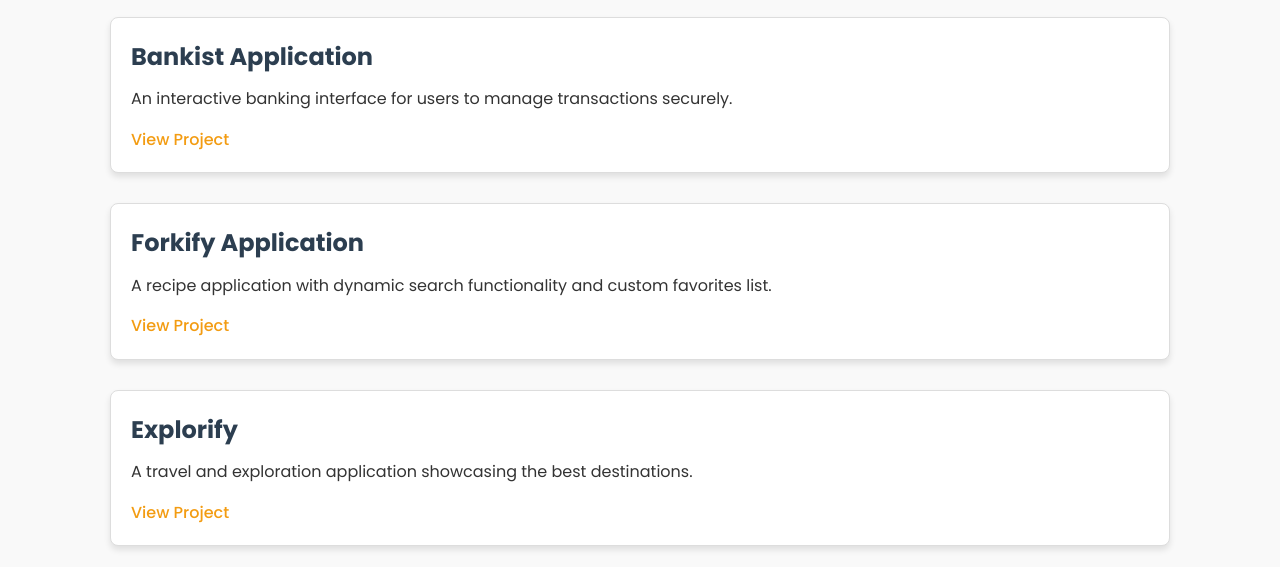
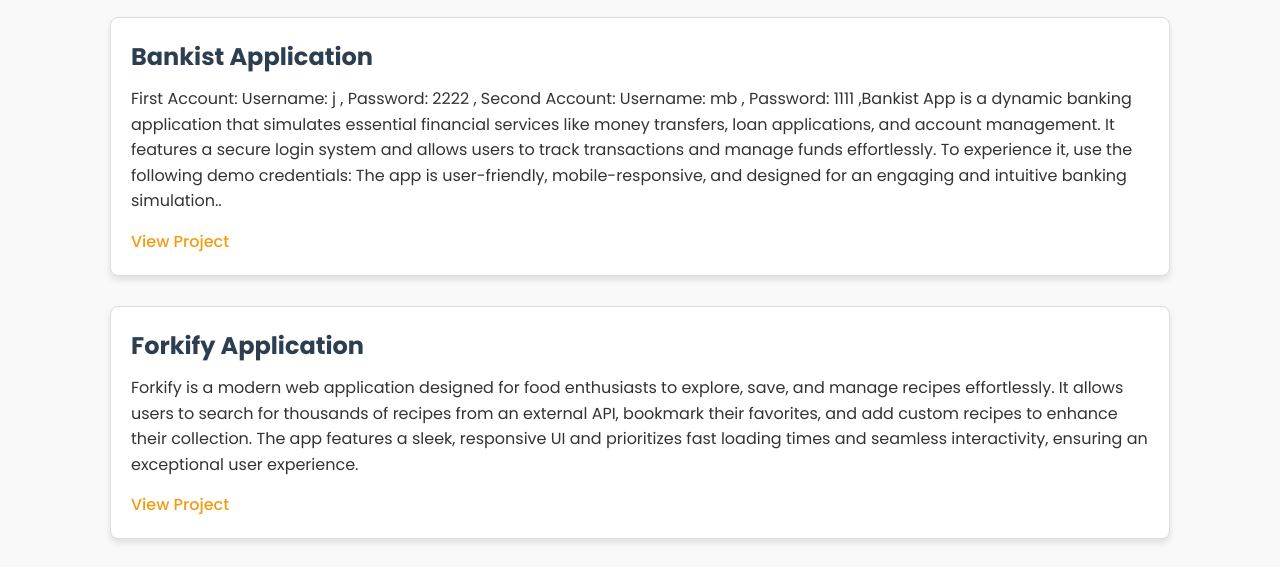
Before and after one commit to ManishBisht17/portfolio, a website: page index.html in a window 1280 px wide. Shown: the part 864-1431 px from the top of the page. Drawn offline with Linux system fonts and the light colour scheme.

Commit message:
Updated the code with new features/fixes

```diff
--- a/index.html
+++ b/index.html
@@ -228,13 +228,23 @@
     <div class="projects">
         <div class="project">
             <h3>Bankist Application</h3>
-            <p>An interactive banking interface for users to manage transactions securely.</p>
-            <a href="https://chimerical-druid-381540.netlify.app/">View Project</a>
+            <p>
+
+                First Account:
+                Username: j ,
+                Password: 2222 ,
+                Second Account:
+                Username: mb ,
+                Password: 1111 ,Bankist App is a dynamic banking application that simulates essential financial services like money transfers, loan applications, and account management. It features a secure login system and allows users to track transactions and manage funds effortlessly. To experience it, use the following demo credentials:
+
+                The app is user-friendly, mobile-responsive, and designed for an engaging and intuitive banking simulation..</p>
+            <a href="https://bankistmanish.netlify.app/">View Project</a>
         </div>
         <div class="project">
             <h3>Forkify Application</h3>
-            <p>A recipe application with dynamic search functionality and custom favorites list.</p>
-            <a href="#">View Project</a>
+            <p>
+                Forkify is a modern web application designed for food enthusiasts to explore, save, and manage recipes effortlessly. It allows users to search for thousands of recipes from an external API, bookmark their favorites, and add custom recipes to enhance their collection. The app features a sleek, responsive UI and prioritizes fast loading times and seamless interactivity, ensuring an exceptional user experience.</p>
+            <a href="https://forkifymanish.vercel.app/">View Project</a>
         </div>
         <div class="project">
             <h3>Explorify</h3>
```
Also changed, not shown: 1 other file.
